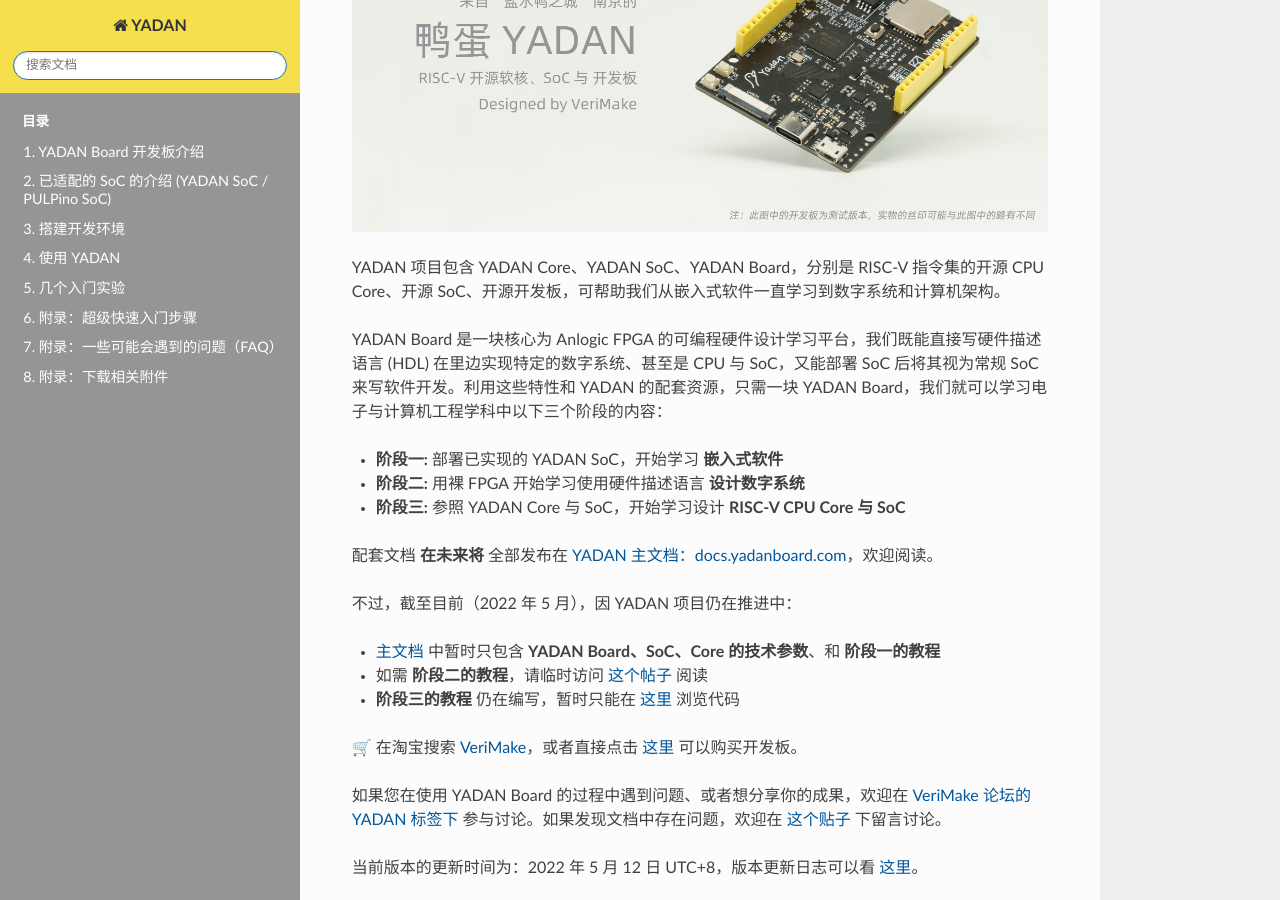
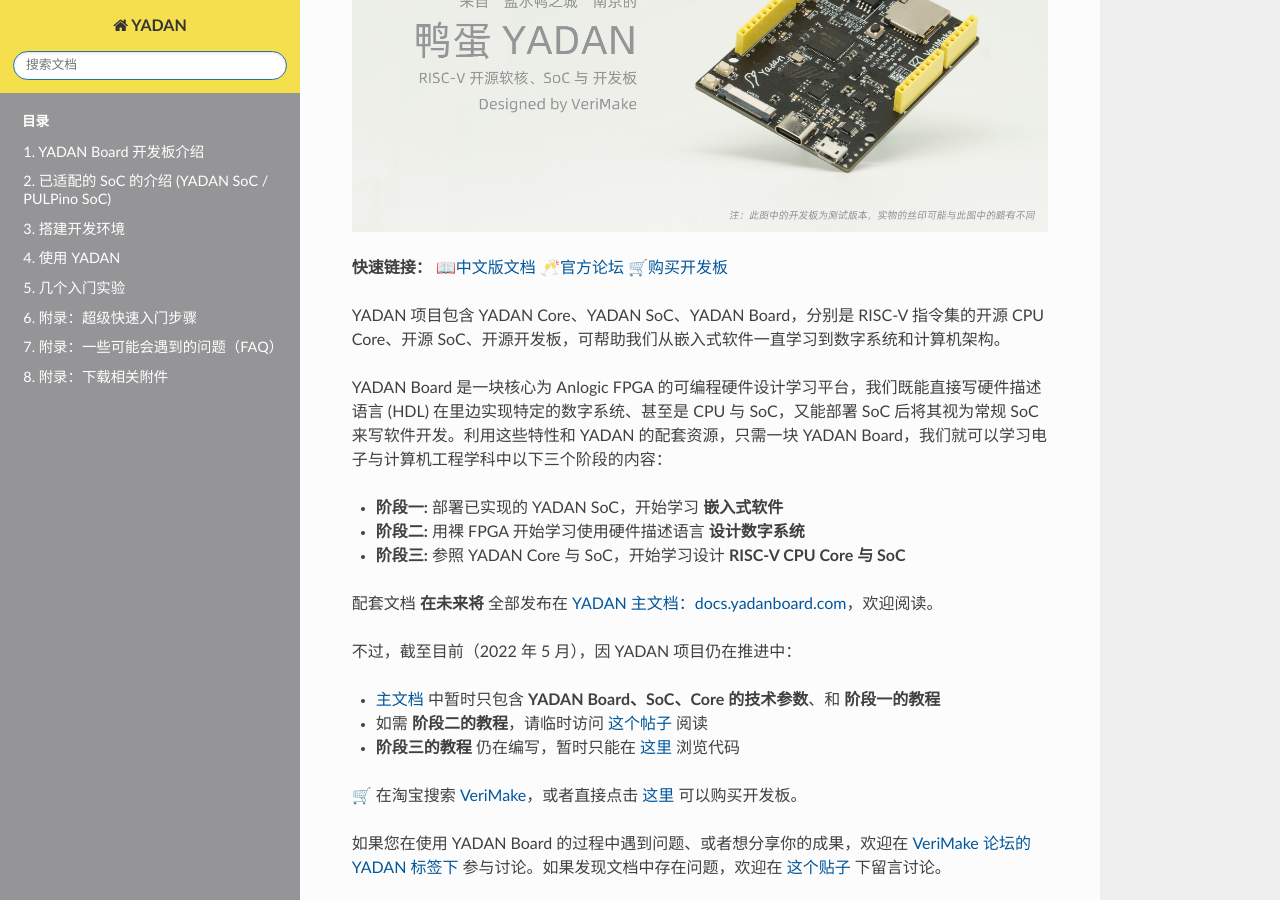
Before and after one commit to CSY-tvgo/YADAN-Docs, a Sphinx documentation site: the page built from docs/source/index.rst, in a window 1280 px wide and 900 px high, scrolled down 345 px. Built offline with Sphinx 7.4.7 and the Read the Docs theme 2.0.0, drawn with Linux system fonts in a browser that asks for light colours; comment, search, counter and statistics services are not loaded.

Commit message:
update index.rst

```diff
--- a/docs/source/index.rst
+++ b/docs/source/index.rst
@@ -4,6 +4,8 @@
 =========================================
 
 .. image:: imgs/img_00_01.jpg
+
+**快速链接：** `📖中文版文档 <http://docs.yadanboard.com/>`_ `🥂官方论坛 <https://verimake.com/t/YADAN>`_ `🛒购买开发板 <https://item.taobao.com/item.htm?id=663934271655>`_
 
 YADAN 项目包含 YADAN Core、YADAN SoC、YADAN Board，分别是 RISC-V 指令集的开源 CPU Core、开源 SoC、开源开发板，可帮助我们从嵌入式软件一直学习到数字系统和计算机架构。
 
```
